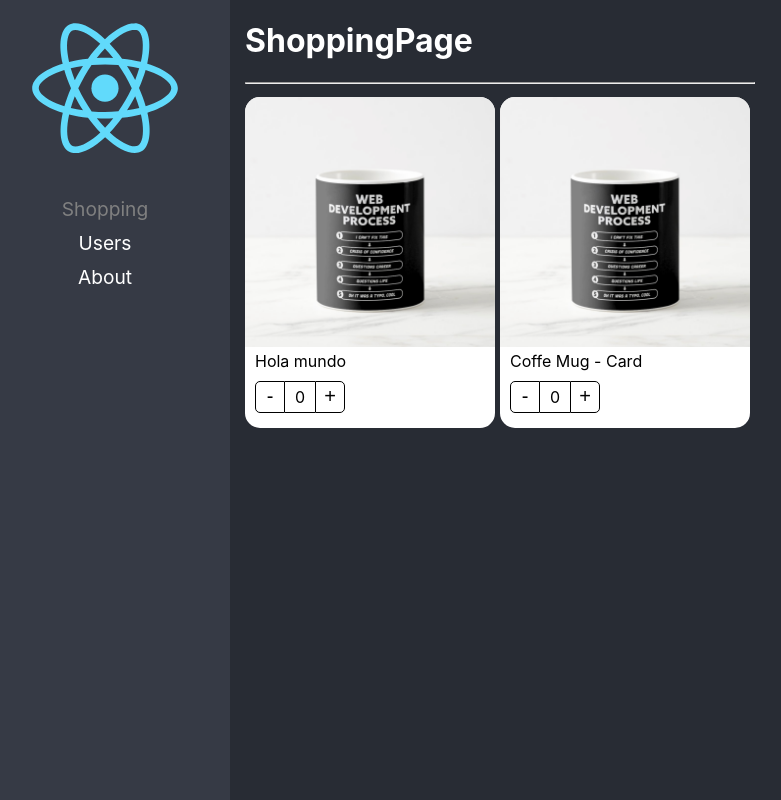
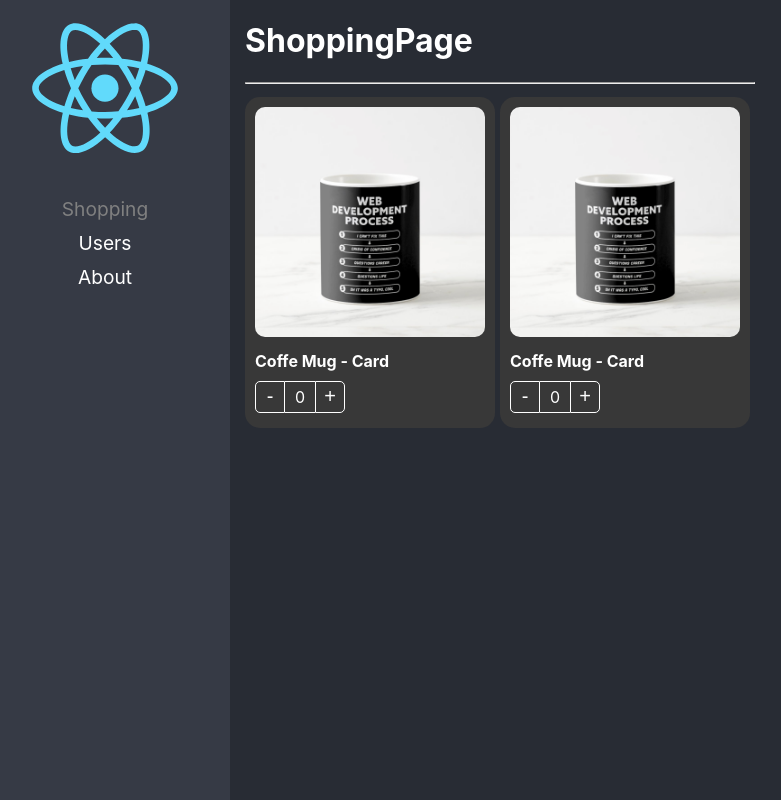
Before and after one commit to cepedagm14/base-project-react, a React (Vite) app: page /home in a window 1280 px wide. Shown: the whole page, without its empty margins (20-801 px from the left). Built offline with nearby package versions, Linux system fonts and the light colour scheme.

Commit message:
ending extensible styles in compound pattern component

```diff
--- a/src/02-component-patterns/components/ProductButon.jsx
+++ b/src/02-component-patterns/components/ProductButon.jsx
@@ -3,10 +3,10 @@ import { ProductContext } from "./ProductCard";
 import styles from "../styles/styles.module.css";
 
 
-export const ProductButon = () => {
+export const ProductButon = ({className}) => {
     const { increaseBy, count } = useContext(ProductContext);
     return (
-      <div className={styles.buttonsContainer}>
+      <div className={`${styles.buttonsContainer} ${className}`}>
         <button className={styles.buttonMinus} onClick={() => increaseBy(-1)}>
           -
         </button>
--- a/src/02-component-patterns/components/ProductCard.jsx
+++ b/src/02-component-patterns/components/ProductCard.jsx
@@ -1,14 +1,11 @@
+import { createContext } from "react";
+import { useProducts } from "../hooks/useProducts";
 import styles from "../styles/styles.module.css";
-import { useProducts } from "../hooks/useProducts";
-import { createContext } from "react";
-import { ProductTitle } from "./ProductTitle";
-import { ProductImage } from "./ProductImage";
-import { ProductButon } from "./ProductButon";
 
 export const ProductContext = createContext({});
 const { Provider } = ProductContext;
 
-export const ProductCard = ({ product, children }) => {
+export const ProductCard = ({ product, children, className }) => {
   const { increaseBy, count } = useProducts();
 
   return (
@@ -19,7 +16,7 @@ export const ProductCard = ({ product, children }) => {
         product,
       }}
     >
-      <div className={styles.productCard}>{children}</div>
+      <div className={`${styles.productCard} ${className}`}>{children}</div>
     </Provider>
   );
 };
--- a/src/02-component-patterns/components/ProductImage.jsx
+++ b/src/02-component-patterns/components/ProductImage.jsx
@@ -3,7 +3,7 @@ import { ProductContext } from "./ProductCard";
 import noImage from "../assets/no-image.jpg";
 import styles from "../styles/styles.module.css";
 
-export const ProductImage = ({ img = "" }) => {
+export const ProductImage = ({ img = "", className }) => {
   const { product } = useContext(ProductContext);
 
   let imgToShow;
@@ -16,6 +16,6 @@ export const ProductImage = ({ img = "" }) => {
   }
 
   return (
-    <img src={imgToShow} alt="product image" className={styles.productImg} />
+    <img src={imgToShow} alt="product image" className={`${styles.productImg} ${className}`} />
   );
 };
--- a/src/02-component-patterns/components/ProductTitle.jsx
+++ b/src/02-component-patterns/components/ProductTitle.jsx
@@ -1,11 +1,11 @@
+import { ProductContext } from "./ProductCard";
 import { useContext } from "react";
-import { ProductContext } from "./ProductCard";
 import styles from "../styles/styles.module.css";
 
-export const ProductTitle = ({ title }) => {
+export const ProductTitle = ({ title, className }) => {
     const { product } = useContext(ProductContext);
     return (
-      <span className={styles.productDescription}>
+      <span className={`${styles.productDescription} ${className}`}>
         {title ? title : product.title}
       </span>
     );
--- a/src/02-component-patterns/pages/ShoppingPage.jsx
+++ b/src/02-component-patterns/pages/ShoppingPage.jsx
@@ -5,6 +5,7 @@ import {
   ProductImage,
   ProductTitle,
 } from "../components";
+import "../styles/custom-styles.css";
 
 const product = {
   id: 1,
@@ -14,7 +15,7 @@ const product = {
 
 export const ShoppingPage = () => {
   return (
-    <div>
+    <div >
       <h1>ShoppingPage</h1>
       <hr />
       <div
@@ -24,16 +25,16 @@ export const ShoppingPage = () => {
           flexWrap: "wrap",
         }}
       >
-        <ProductCard product={product}>
-          <ProductCard.Image />
-          <ProductCard.Title title="Hola mundo"/>
-          <ProductCard.Button />
+        <ProductCard product={product} className="bg-dark text-white">
+          <ProductCard.Image className="custom-image" />
+          <ProductCard.Title className="text-white text-bold" />
+          <ProductCard.Button className="custom-button"/>
         </ProductCard>
 
-        <ProductCard product={product}>
-          <ProductImage />
-          <ProductTitle />
-          <ProductButon />
+        <ProductCard product={product} className="bg-dark text-white">
+          <ProductImage className="custom-image" />
+          <ProductTitle className="text-white text-bold"/>
+          <ProductButon className="custom-button"/>
         </ProductCard>
       </div>
     </div>
--- /dev/null
+++ b/src/02-component-patterns/styles/custom-styles.css
@@ -0,0 +1,22 @@
+.bg-dark {
+  background-color: rgb(56, 56, 56);
+}
+
+.text-white {
+  color: white;
+}
+.text-bold {
+  font-weight: bold;
+}
+
+.custom-image {
+  border-radius: 20px;
+  padding: 10px;
+  width: calc(100% - 20px);
+}
+
+.custom-button button,
+.custom-button div {
+  color: white;
+  border-color: white;
+}
```
